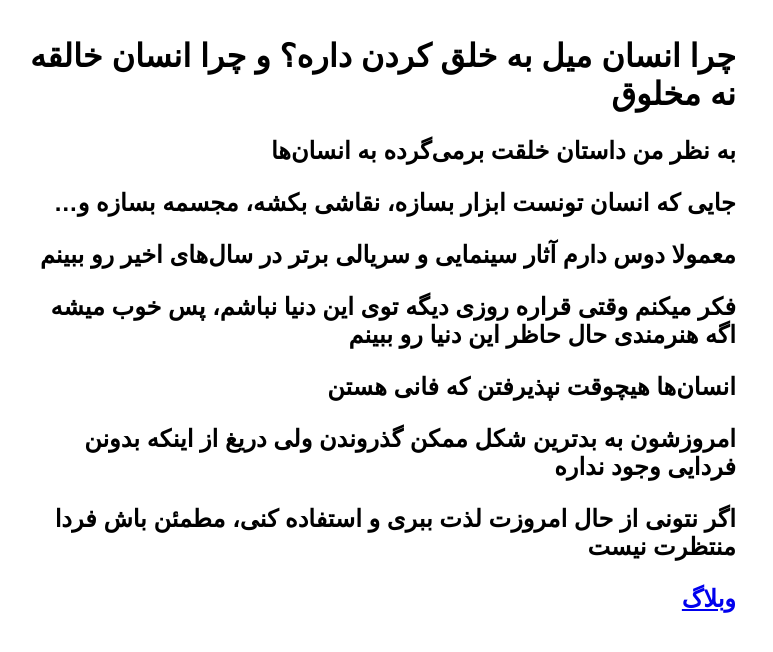
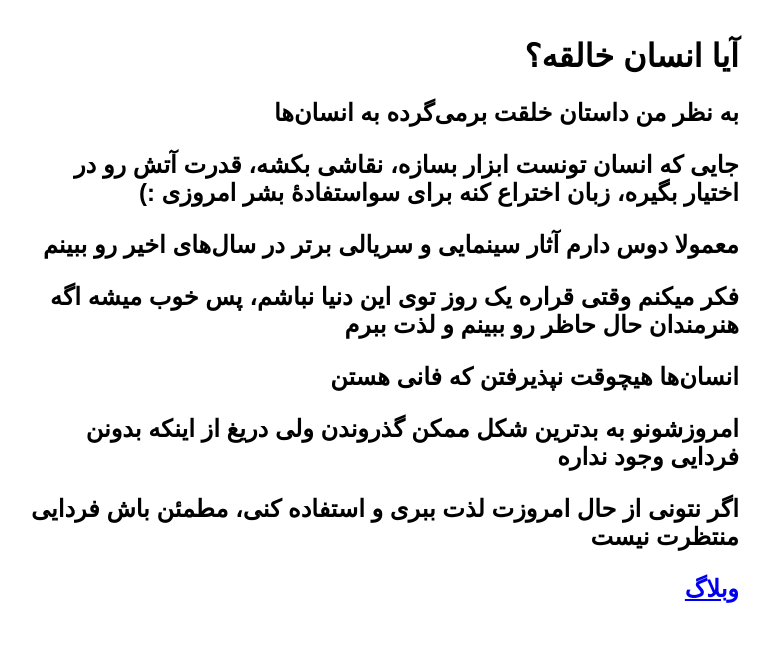
Before and after one commit to darkblog/darkblog.github.io, a Jekyll site: the page built from _posts/2024-7-3-8.md, in a window 1280 px wide. Shown: the top 652 px of the page, without its empty margins (381-1154 px from the left). Built offline with Jekyll 4.4.1, drawn with Linux system fonts in a browser that asks for light colours.

Commit message:
Update 2024-7-3-8.md

```diff
--- a/_posts/2024-7-3-8.md
+++ b/_posts/2024-7-3-8.md
@@ -1,18 +1,18 @@
 ---
 layout: post
-title: چرا انسان میل به خلق کردن داره؟ و چرا انسان خالقه نه مخلوق
+title: آیا انسان خالقه؟
 ---
 
 به نظر من داستان خلقت برمی‌گرده به انسان‌ها
 
-جایی که انسان تونست ابزار بسازه، نقاشی بکشه، مجسمه بسازه و...
+جایی که انسان تونست ابزار بسازه، نقاشی بکشه، قدرت آتش رو در اختیار بگیره، زبان اختراع کنه برای سواستفادهٔ بشر امروزی :)
 
 معمولا دوس دارم آثار سینمایی و سریالی برتر در سال‌های اخیر رو ببینم
 
-فکر میکنم وقتی قراره روزی دیگه توی این دنیا نباشم، پس خوب میشه اگه هنرمندی حال حاظر این دنیا رو ببینم
+فکر میکنم وقتی قراره یک روز توی این دنیا نباشم، پس خوب میشه اگه هنرمندان حال حاظر رو ببینم و لذت ببرم
 
 انسان‌ها هیچوقت نپذیرفتن که فانی هستن
 
-امروزشون به بدترین شکل ممکن گذروندن ولی دریغ از اینکه بدونن فردایی وجود نداره
+امروزشونو به بدترین شکل ممکن گذروندن ولی دریغ از اینکه بدونن فردایی وجود نداره
 
-اگر نتونی از حال امروزت لذت ببری و استفاده کنی، مطمئن باش فردا منتظرت نیست
+اگر نتونی از حال امروزت لذت ببری و استفاده کنی، مطمئن باش فردایی منتظرت نیست
```
